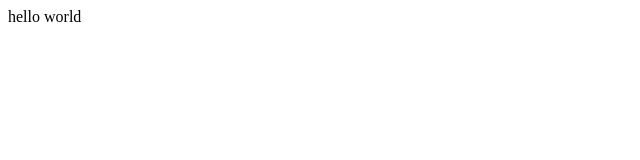
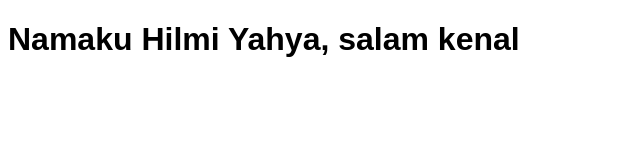
Before and after one commit to hilmiyahya19/latihan-git-kelas-c, a plain HTML site: page index.html in a window 1280 px wide. Shown: the whole page, without its empty margins (0-640 px from the left). Drawn offline with Linux system fonts and the light colour scheme.

Commit message:
update file

```diff
--- a/index.html
+++ b/index.html
@@ -4,8 +4,9 @@
     <meta charset="UTF-8">
     <meta name="viewport" content="width=device-width, initial-scale=1.0">
     <title>latihan git</title>
+    <link rel="stylesheet" href="style.css">
 </head>
 <body>
-    hello world
+    <h1>Namaku Hilmi Yahya, salam kenal</h1>
 </body>
 </html>
--- /dev/null
+++ b/style.css
@@ -0,0 +1,3 @@
+body {
+    font-family: Arial, Helvetica, sans-serif;
+}
```
